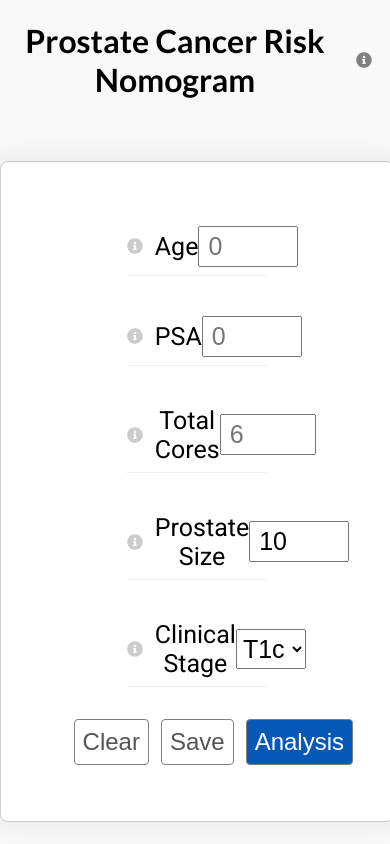
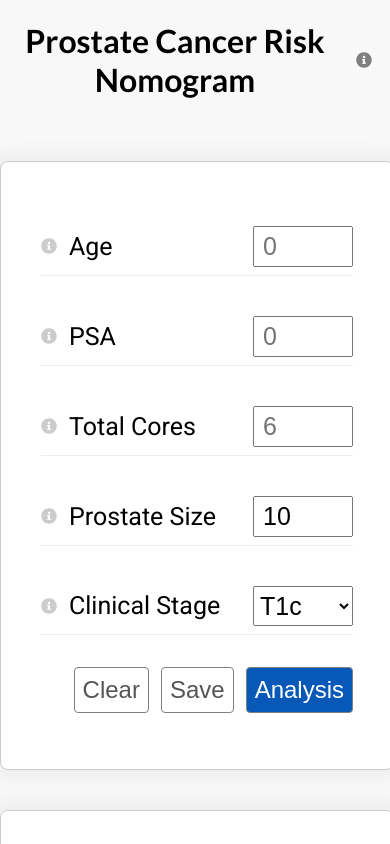
Before and after one commit to vidman22/nccn-risk-calculator, a React (Create React App) app: page / in a window 390 px wide. Shown: the top 844 px of the page. Built offline with nearby package versions, Linux system fonts and the light colour scheme; what @react-pdf/renderer would draw is missing.

Commit message:
responsiveness

```diff
--- a/src/containers/AppForm/AppForm.css
+++ b/src/containers/AppForm/AppForm.css
@@ -266,7 +266,7 @@
     .AlignRight {
         margin: 1rem 0rem;
     }
-    .InputWrapper {
+    .ValidationWrapper, .InputWrapper {
         width: 100%;
     }
 }
```
